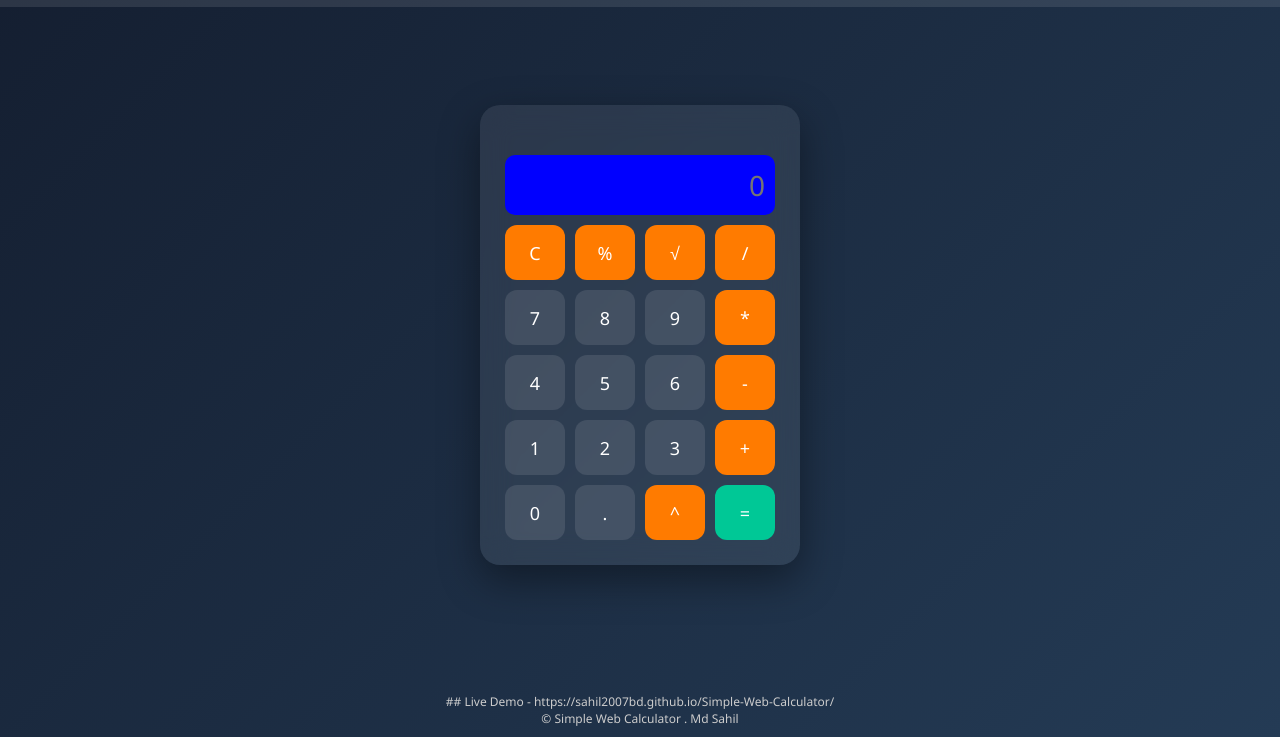
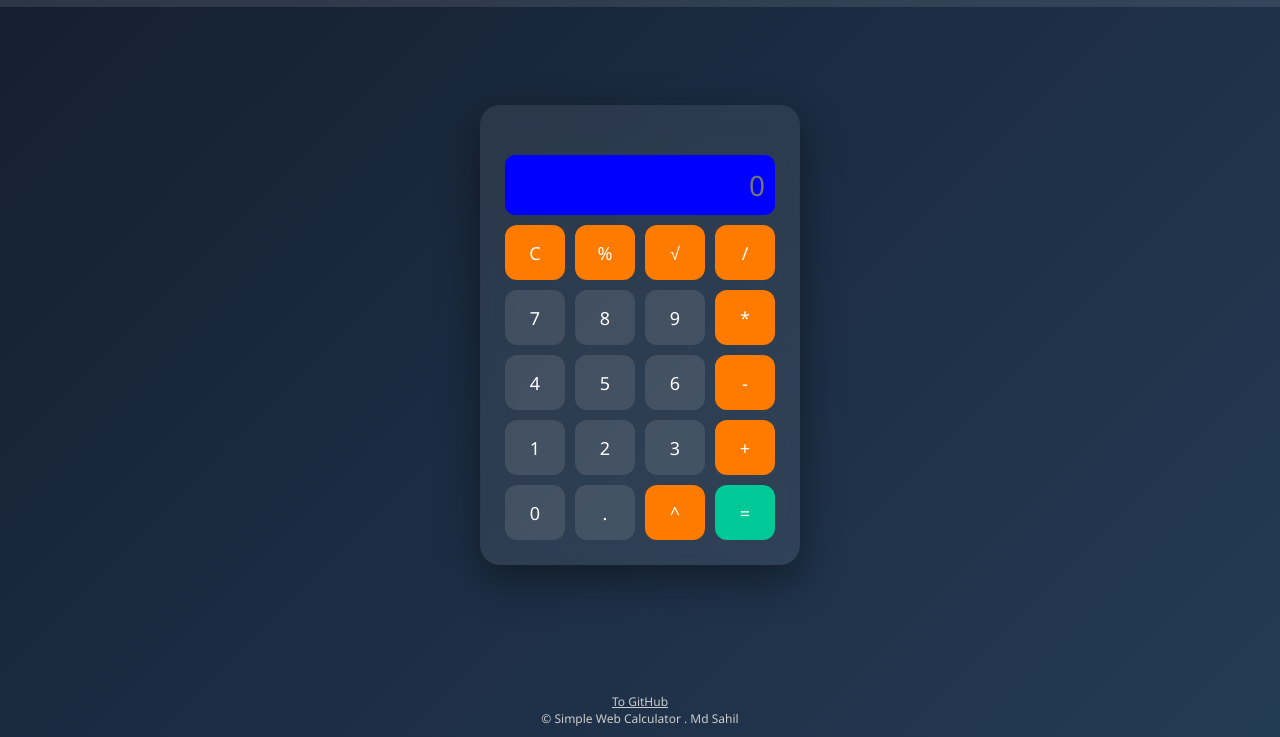
Before and after one commit to Sahil2007BD/Simple-Web-Calculator, a plain HTML site: page index.html in a window 1280 px wide. Shown: the part 63-800 px from the top of the page. Drawn offline with Linux system fonts and the light colour scheme.

Commit message:
Commit message for changes made to index.html and style.css:

```diff
--- a/index.html
+++ b/index.html
@@ -10,7 +10,7 @@
 <body>
 
 <header>
-    <img id="logo" src="Image/sahil.jpg" alt="Logo">
+    <img id="logo" src="sahil_img.jpg" alt="Logo">
     <div id="text-holder">Calculator made by Sahil.</div>
 </header>
 
@@ -56,7 +56,7 @@
 </div>
 
 <footer>
-    <p>## Live Demo - https://sahil2007bd.github.io/Simple-Web-Calculator/ </p>
+    <p><a href="https://github.com/Sahil2007BD/Simple-Web-Calculator" target="_blank">To GitHub</a> </p>
     <p>&copy;  Simple Web Calculator .  Md Sahil</p>
 </footer>
 
--- a/style.css
+++ b/style.css
@@ -117,6 +117,10 @@ footer {
     font-size: 12px;
     margin-top: 20px;
 }
+footer p a {
+    margin: 5px 0;
+    color: #ccc;
+}
 
 button {
   transition: transform 0.1s ease, box-shadow 0.1s ease;
```
Also changed, not shown: sahil_img.jpg (renamed from Image/sahil.jpg).
